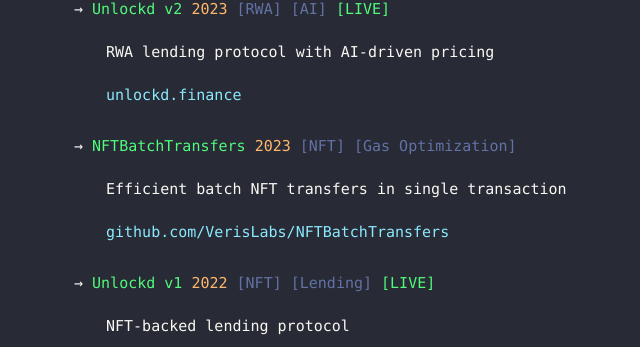
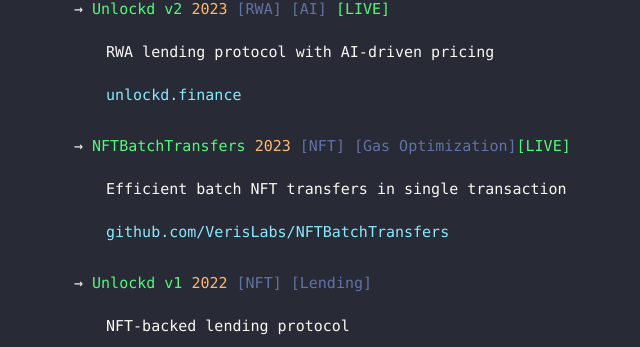
Before and after one commit to fepvenancio/fven-minimal.xyz, a plain HTML site: page index.html in a window 1280 px wide. Shown: the part 2999-3346 px from the top of the page, without its empty margins (198-838 px from the left). Drawn offline with Linux system fonts and the light colour scheme.

Commit message:
updated index

```diff
--- a/index.html
+++ b/index.html
@@ -257,13 +257,13 @@
         <p><a href="https://unlockd.finance/">unlockd.finance</a></p>
     </div>
 
-    <p style="margin-top: 1.5rem;">→ <span class="function">NFTBatchTransfers</span> <span class="date">2023</span> <span class="tag">NFT</span> <span class="tag">Gas Optimization</span></p>
+    <p style="margin-top: 1.5rem;">→ <span class="function">NFTBatchTransfers</span> <span class="date">2023</span> <span class="tag">NFT</span> <span class="tag">Gas Optimization</span><span class="status">[LIVE]</span></p>
     <div class="indent">
         <p>Efficient batch NFT transfers in single transaction</p>
         <p><a href="https://github.com/VerisLabs/NFTBatchTransfers">github.com/VerisLabs/NFTBatchTransfers</a></p>
     </div>
 
-    <p style="margin-top: 1.5rem;">→ <span class="function">Unlockd v1</span> <span class="date">2022</span> <span class="tag">NFT</span> <span class="tag">Lending</span> <span class="status">[LIVE]</span></p>
+    <p style="margin-top: 1.5rem;">→ <span class="function">Unlockd v1</span> <span class="date">2022</span> <span class="tag">NFT</span> <span class="tag">Lending</span></p>
     <div class="indent">
         <p>NFT-backed lending protocol</p>
         <p><a href="https://v1.unlockd.finance/dashboard">v1.unlockd.finance</a></p>
```
